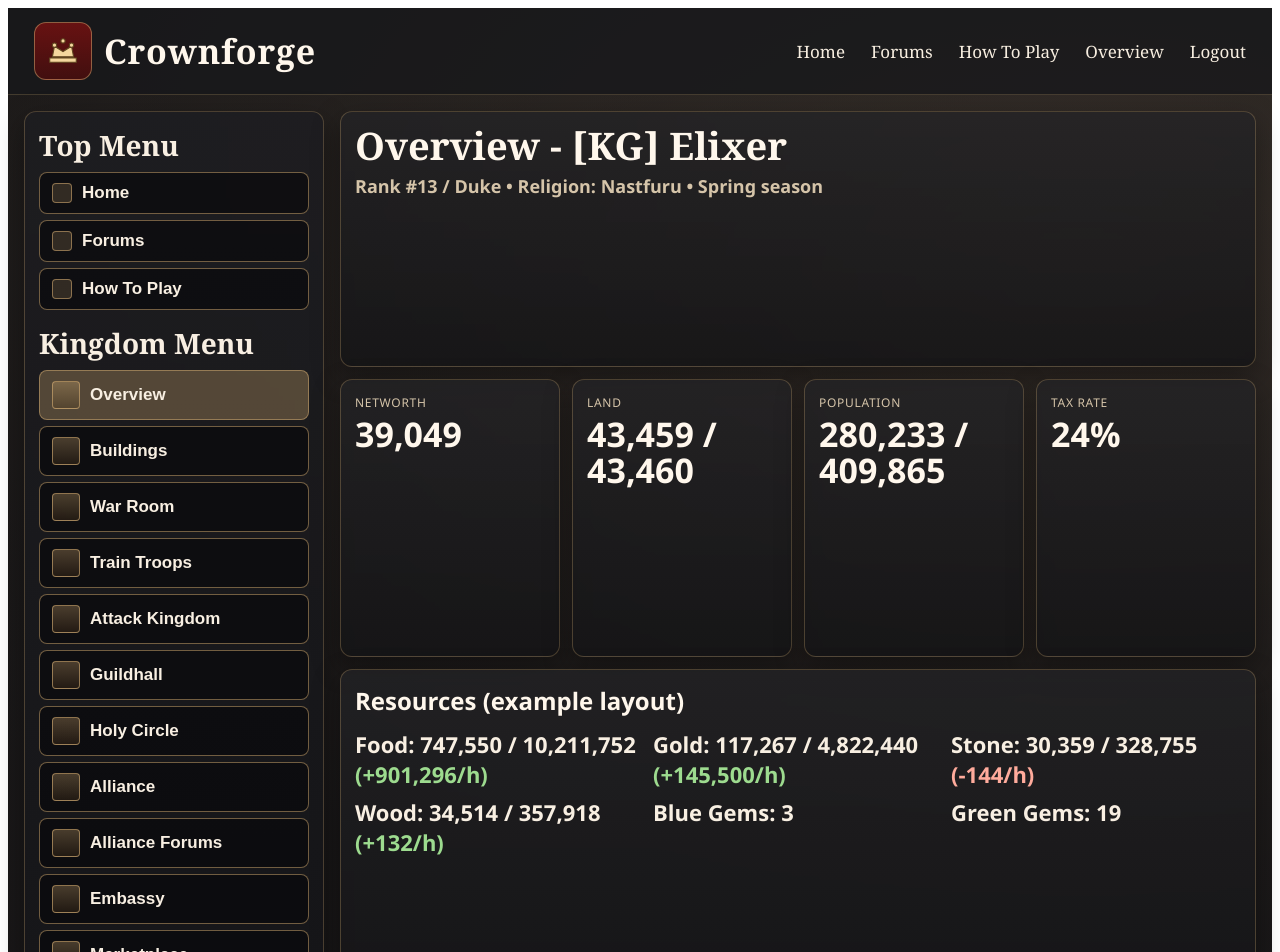
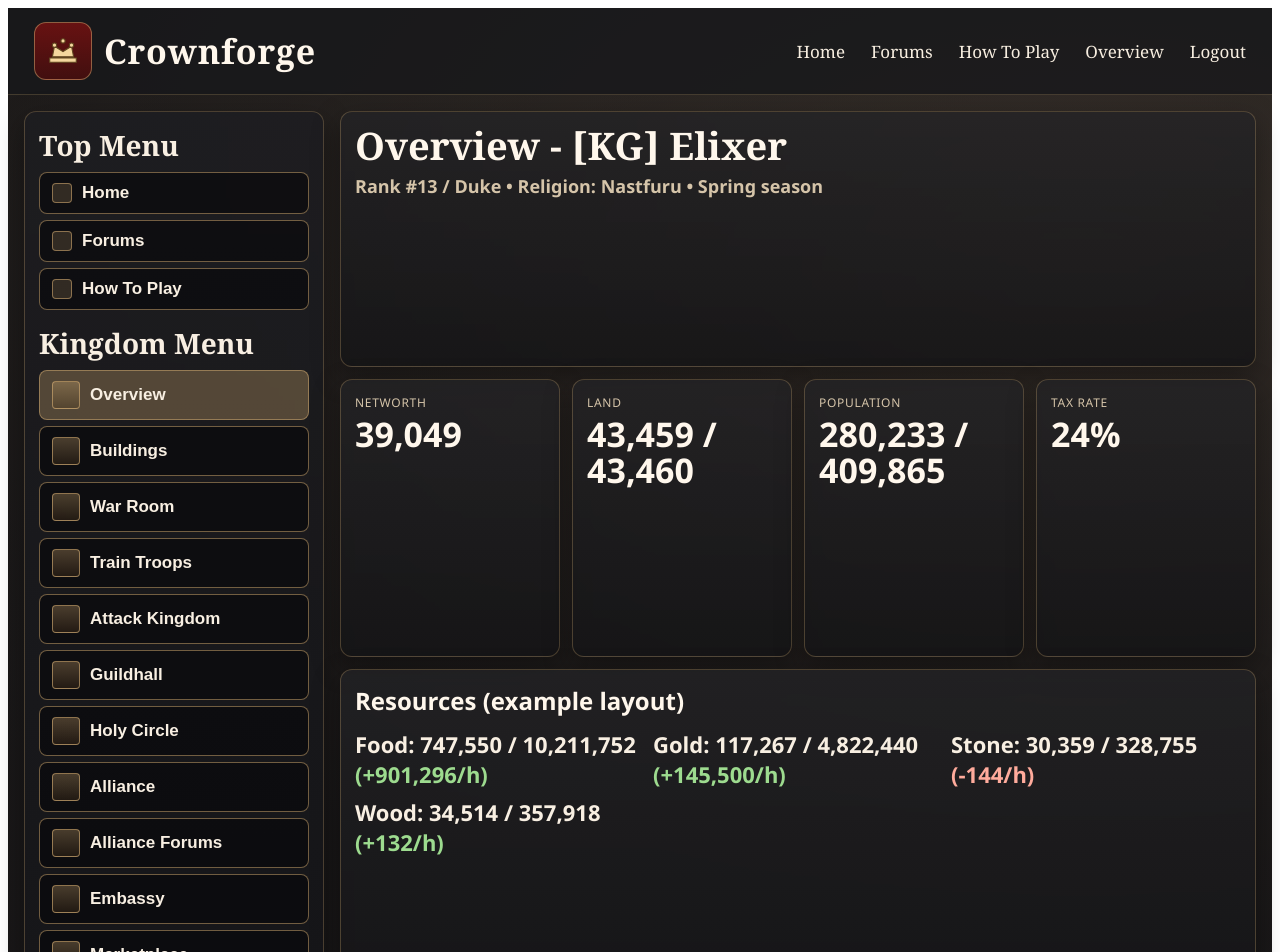
Before and after one commit to daltonarm123/Game-Game-, a React (Vite) app in the folder apps/web/: page / in a window 1280 px wide. Shown: the top 952 px of the page. Built offline with nearby package versions, Linux system fonts and the light colour scheme.

Commit message:
Remove gem stats from web preview UI

```diff
--- a/apps/web/src/main.tsx
+++ b/apps/web/src/main.tsx
@@ -93,8 +93,6 @@ function OverviewMock() {
           <div style={{ fontSize: 22, fontWeight: 700 }}>Gold: 117,267 / 4,822,440 <span style={{ color: "#9ddb8f" }}>(+145,500/h)</span></div>
           <div style={{ fontSize: 22, fontWeight: 700 }}>Stone: 30,359 / 328,755 <span style={{ color: "#ffab9c" }}>(-144/h)</span></div>
           <div style={{ fontSize: 22, fontWeight: 700 }}>Wood: 34,514 / 357,918 <span style={{ color: "#9ddb8f" }}>(+132/h)</span></div>
-          <div style={{ fontSize: 22, fontWeight: 700 }}>Blue Gems: 3</div>
-          <div style={{ fontSize: 22, fontWeight: 700 }}>Green Gems: 19</div>
         </div>
       </div>
 
```
